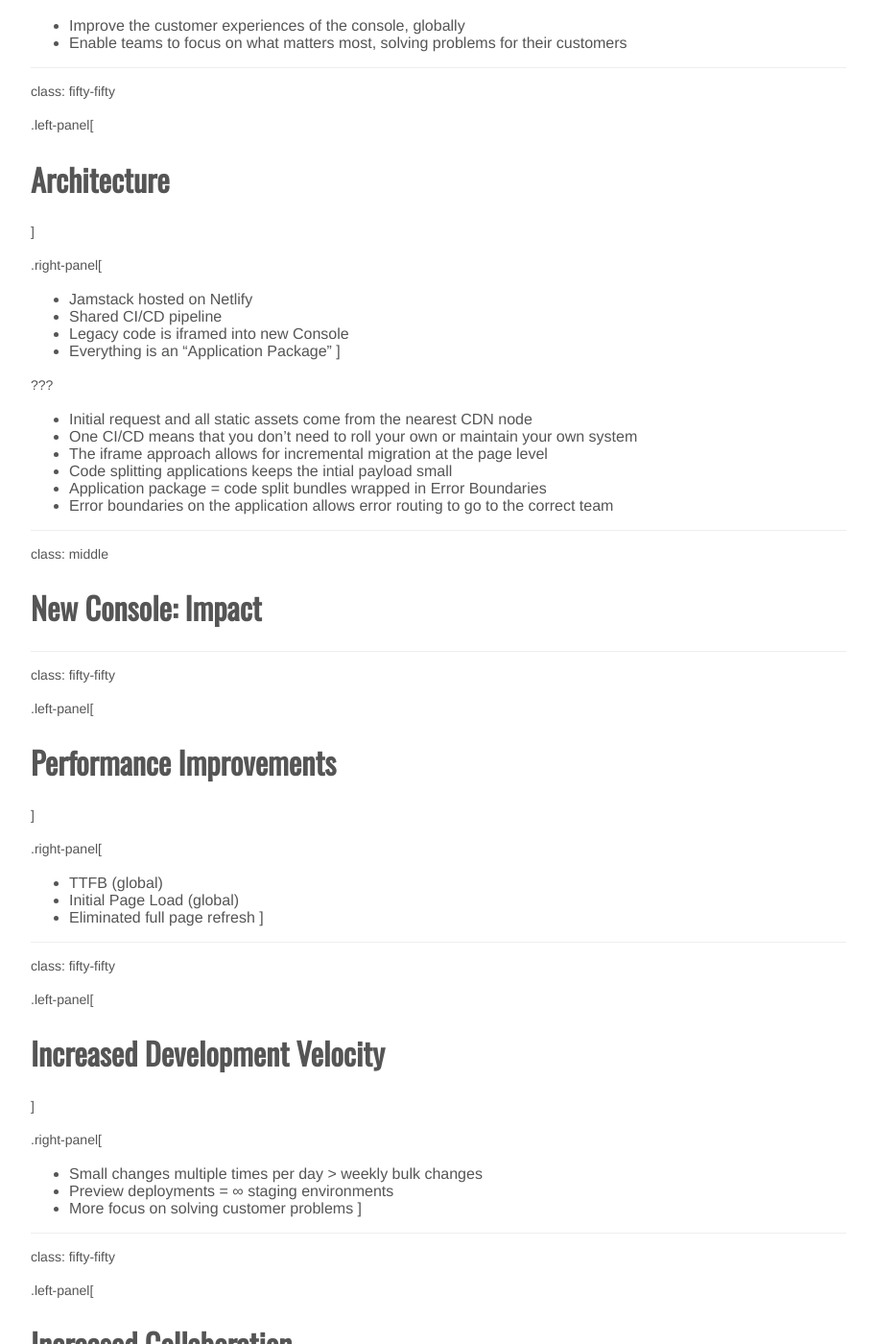
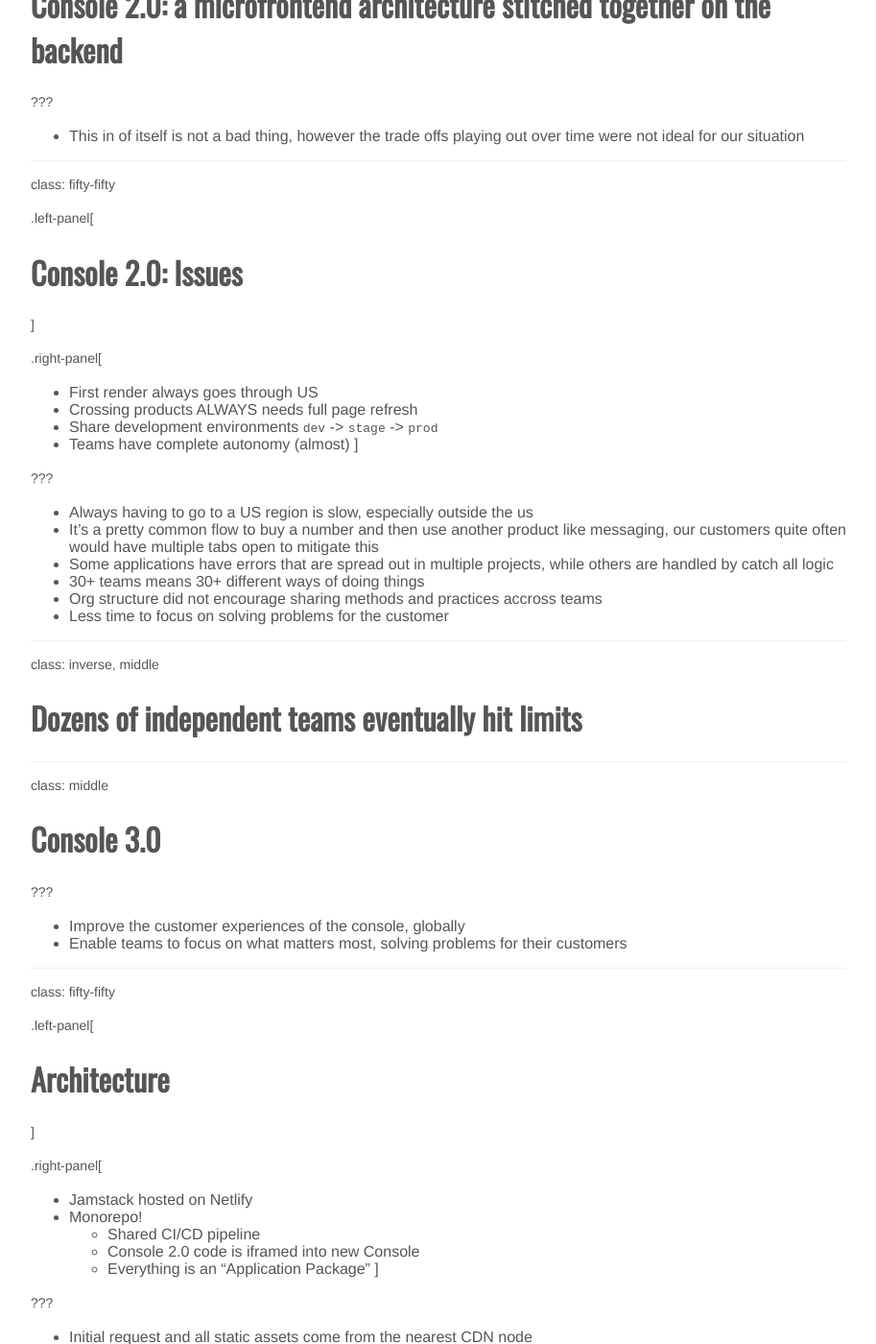
Before and after one commit to hharnisc/hharnisc.github.io, a Jekyll site: the page built from slides/twilio-console-jamstack-migration.md, in a window 1280 px wide and 1400 px high, scrolled down 4374 px. Shown: the whole window at 96% size, without its empty margins (183-1096 px from the left). Built offline with Jekyll 4.4.1, drawn with Linux system fonts in a browser that asks for light colours; some web fonts are replaced; our own code applies the rules of GitHub Pages for plain Markdown files; some of the changed text lies outside the part shown.

Commit message:
refactor

```diff
--- a/slides/twilio-console-jamstack-migration.md
+++ b/slides/twilio-console-jamstack-migration.md
@@ -52,21 +52,53 @@
 
 class: middle
 
-<img src="/images/slides/twilio-console-jamstack-migration/twilio-console-screenshot.png" alt="Twilio Console Screenshot" width="90%" />
+# Console: A Brief History
 
-???
+---
 
-- lots of products the make up different parts of the .twilio[Twilio] platform
+class: fifty-fifty
+
+.left-panel[
+# Console 1.0
+]
+
+.right-panel[
+- Initially 3 products
+- One team building everything
+- Relatively simple navigation
+]
 
 ---
 
 class: middle
 
-<img src="/images/slides/twilio-console-jamstack-migration/twilio-console-app-screenshot.png" alt="Twilio Numbers App" width="90%" />
+<img src="/images/slides/twilio-console-jamstack-migration/twilio-console-original.png" alt="Twilio Console Screenshot" width="90%" />
 
-???
+---
 
-- each product is its own app, most of which are maintained by 1 or more teams
+class: inverse, middle
+
+# The single team approach hit limits quickly
+
+---
+
+class: fifty-fifty
+
+.left-panel[
+# Console 2.0
+]
+
+.right-panel[
+- Dozens of products
+- Dozens of teams working independently
+- Complex navigation, pinning products
+]
+
+---
+
+class: middle
+
+<img src="/images/slides/twilio-console-jamstack-migration/twilio-console-2-pinning.gif" alt="Twilio Console Screenshot" width="90%" />
 
 ---
 
@@ -106,15 +138,10 @@
 
 ---
 
-class: middle
-
-# Legacy Console
-
----
 class: fifty-fifty
 
 .left-panel[
-# Legacy Console: Architecture
+# Console 2.0: Architecture
 ]
 
 .right-panel[
@@ -127,20 +154,18 @@
 
 class: inverse, middle
 
-# Essentially, legacy Console was a microfrontend architecture stitched together on the backend.
+# Console 2.0: a microfrontend architecture stitched together on the backend
 
 ???
 
 - This in of itself is not a bad thing, however the trade offs playing out over time were not ideal for our situation
-
-TODO: would it make sense to put a diagram here instead?
 
 ---
 
 class: fifty-fifty
 
 .left-panel[
-# Legacy Console: Issues
+# Console 2.0: Issues
 ]
 
 .right-panel[
@@ -161,9 +186,14 @@
 
 ---
 
+class: inverse, middle
+
+# Dozens of independent teams eventually hit limits
+---
+
 class: middle
 
-# New Console
+# Console 3.0
 
 ???
 
@@ -180,9 +210,10 @@
 
 .right-panel[
 - Jamstack hosted on Netlify
-- Shared CI/CD pipeline
-- Legacy code is iframed into new Console
-- Everything is an "Application Package"
+- Monorepo!
+  - Shared CI/CD pipeline
+  - Console 2.0 code is iframed into new Console
+  - Everything is an "Application Package"
 ]
 
 ???
@@ -198,35 +229,27 @@
 
 class: middle
 
-# New Console: Impact
+<img src="/images/slides/twilio-console-jamstack-migration/twilio-console-screenshot.png" alt="Twilio Console Screenshot" width="90%" />
+
+???
+
+- lots of products the make up different parts of the .twilio[Twilio] platform
 
 ---
 
-class: fifty-fifty
+class: middle
 
-.left-panel[
-# Performance Improvements
-]
+<img src="/images/slides/twilio-console-jamstack-migration/twilio-console-app-screenshot.png" alt="Twilio Numbers App" width="90%" />
 
-.right-panel[
-- TTFB (global)
-- Initial Page Load (global)
-- Eliminated full page refresh
-]
+???
+
+- each product is its own app, most of which are maintained by 1 or more teams
 
 ---
 
-class: fifty-fifty
+class: middle
 
-.left-panel[
-# Increased Development Velocity
-]
-
-.right-panel[
-- Small changes multiple times per day > weekly bulk changes
-- Preview deployments = ∞ staging environments
-- More focus on solving customer problems
-]
+# Console 3.0: Impact
 
 ---
 
@@ -250,6 +273,49 @@
 
 ---
 
+
+class: fifty-fifty
+
+.left-panel[
+# Performance Improvements
+]
+
+.right-panel[
+- TTFB (global)
+- Initial Page Load (global)
+- Eliminated full page refresh
+]
+
+---
+
+class: fifty-fifty
+
+.left-panel[
+# Shared Governance
+]
+
+.right-panel[
+- Many decisions impact multiple teams, sometimes everyone
+- Key stakeholders from teams help make decisions
+- Document decisions as we go
+]
+
+---
+
+class: fifty-fifty
+
+.left-panel[
+# Increased Development Velocity
+]
+
+.right-panel[
+- Weekly bulk changes < small changes multiple times per day
+- Preview deployments = ∞ staging environments
+- **More focus on solving customer problems**
+]
+
+---
+
 class: middle
 
 # Closing
@@ -265,3 +331,9 @@
 - Other teams working outside the Console are starting to plan their migration to a Jamstack architecture
 - The Console is moving towards a truely global presence to meet our customers where they are
 - It a deeper focus on solving problems for our customers
+
+---
+
+class: middle
+
+# More time to focus on our customers!
```
Also changed, not shown: images/slides/twilio-console-jamstack-migration/twilio-console-2-pinning.gif (added), images/slides/twilio-console-jamstack-migration/twilio-console-original.png (added).
